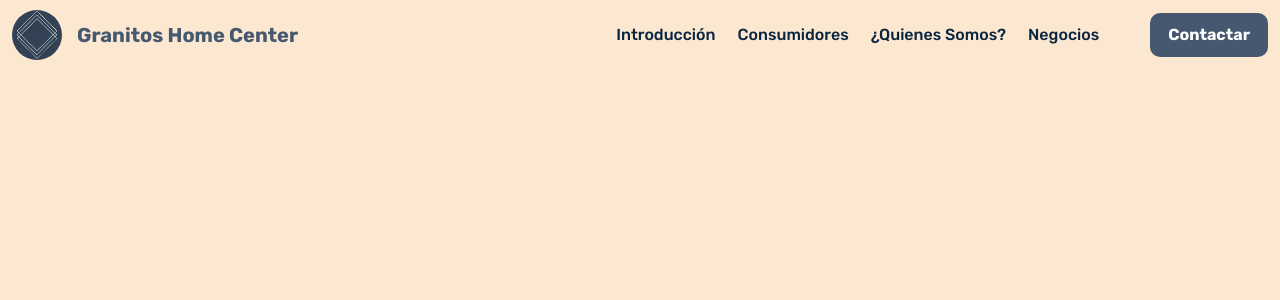
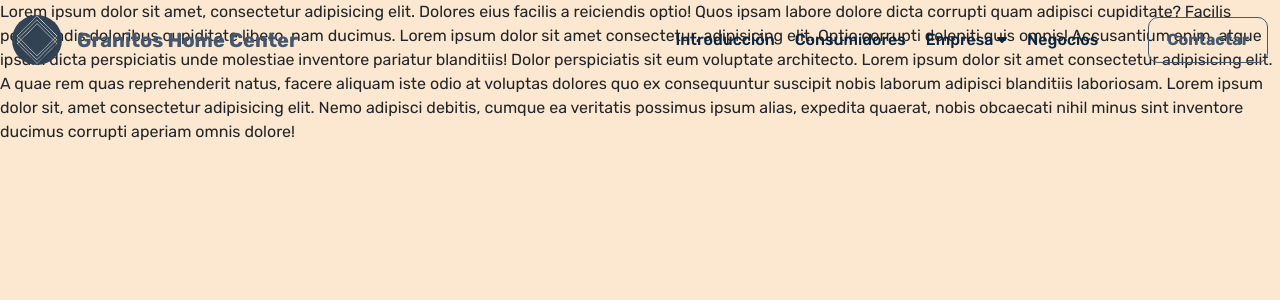
Before and after one commit to addleonel/ghomecenter, a React (Create React App) app: page / in a window 1280 px wide. Shown: the top 300 px of the page. Built offline with nearby package versions, Linux system fonts and the light colour scheme.

Commit message:
nav-bar display behavior

```diff
--- a/src/assets/styles/Header.scss
+++ b/src/assets/styles/Header.scss
@@ -1,4 +1,5 @@
 $bgcolor_button: #46586f;
+$border_color:  #46586f;
 $buttons_font_color: #0A2540;
 $buttons_font_color_hover: rgba(0, 0, 0, 0.39);
 $buttons_background: #efefef;
@@ -13,12 +14,24 @@ $buttons_background: #efefef;
 
 .nav-bar__buttons-item--subscribe {
     @extend .button_format;
-    background: $bgcolor_button;
+    background: transparent;
+    border: 1.5px solid $bgcolor_button !important;
     border-radius: 10px;
-    color: #FFFFFF;
+    color: $bgcolor_button;
     padding: 10px 18px;
     font-weight: bold;
     margin-left: 40px;
+    transition: .3s all;
+}
+
+.nav-bar__buttons-item--subscribe:hover {
+    background: $bgcolor_button;
+    color: #FFFFFF;
+}
+
+
+.nav-bar__buttons-item--subscribe-responsive {
+    display: none;
 }
 
 .nav-bar__buttons-item--options {
@@ -74,12 +87,34 @@ $buttons_background: #efefef;
     background-color: transparent;
     position: fixed;
     width: 100%;
-    height: 88px;
+    height: auto;
     top: 0;
     left: 0;
     z-index: 1000;
     box-shadow: none;
     transition: 0.5s all;
+    display: flex;
+    flex-direction: column;
+    justify-content: center;
+    align-items: center;
+}
+
+
+/*nav-bar options bar*/
+.nav-bar-options {
+    position: fixed;
+    top: 0;
+    left: 0;
+    z-index: 999;
+    padding-top: 120px;
+    width: 100%;
+    height: 500px;
+    background-color: green;
+    color: $buttons_font_color;
+}
+
+#nav-bar-options-company-id {
+    display: none;
 }
 
 /* navbar container */
@@ -142,10 +177,9 @@ $buttons_background: #efefef;
 
 .nav-bar__buttons-item {
     display: block;
-    margin: 15px 1px;
     text-decoration: none;
     border-radius: 5px;
-    padding: 8px 10px;
+    padding: 28px 10px;
     transition: .2s;
 }
 
@@ -158,11 +192,13 @@ $buttons_background: #efefef;
     color: $buttons_font_color_hover;
 }
 
-.nav-bar__buttons-item--explore {
+.nav-bar__buttons-item--company {
+    @extend .button_format;
     @extend .nav-bar__buttons-item--home;
+    background-color: transparent;
 }
 
-.nav-bar__buttons-item--explore:hover {
+.nav-bar__buttons-item--company:hover {
    @extend .nav-bar__buttons-item--home, :hover;
 }
 
@@ -178,6 +214,9 @@ $buttons_background: #efefef;
     @extend .border_radius;
     background-color: $buttons_background;
 }
+
+
+
 
 /* user dropdown section */
 .nav-bar__dropdown {
@@ -295,7 +334,7 @@ $buttons_background: #efefef;
 }
 
 .nav-bar__responsive-item:hover {
-    box-shadow: #f38686 4px 0px inset !important;
+    box-shadow: $border_color 4px 0px inset !important;
     color: $buttons_font_color_hover;
 }
 
@@ -307,6 +346,11 @@ $buttons_background: #efefef;
 
 /* MEDIA QUERY */
 @media screen and (max-width: 962px) {
+
+    .nav-bar__logo-text {
+        display: none;
+    }
+
     .nav-bar__buttons {
         display: none;
     }
@@ -325,6 +369,14 @@ $buttons_background: #efefef;
     .nav-bar__responsive--block {
         display: block;
     }
+
+    .nav-bar__buttons-item--subscribe-responsive {
+        display: block;
+    }
+
+    #nav-bar-options-company-id {
+        display: none;
+    }
 }
 
 @media screen and (max-width: 768px) {
--- a/src/components/Header.jsx
+++ b/src/components/Header.jsx
@@ -11,6 +11,7 @@ import '../assets/styles/Header.scss';
 
 const Header = () => {
 
+  // Change background color on scroll
   const changeBackground = () => {
     if (window.scrollY >= 66){
       let nb = document.getElementById('navbarroot-id');
@@ -26,6 +27,27 @@ const Header = () => {
   useEffect(() => {
     window.addEventListener('scroll', changeBackground);
   })
+
+  // display company options
+  useEffect(() => {
+    let buttonoptions = document.getElementById('nav-bar__buttons-item--company-id');
+    let options = document.getElementById('nav-bar-options-company-id');
+    buttonoptions.addEventListener('mouseover', () => {
+      options.style.display = 'block';
+      document.getElementById('navbarroot-id').style.background = 'transparent';
+    });
+    buttonoptions.addEventListener('mouseout', () => {
+      options.style.display = 'none';
+    });
+    options.addEventListener('mousemove', () => {
+      options.style.display = 'block';
+      document.getElementById('navbarroot-id').style.background = 'transparent';
+    });
+    options.addEventListener('mouseleave', () => {
+      options.style.display = 'none';
+      document.getElementById('navbarroot-id').style.background = '#fff';
+    });
+  });
 
   const displayResponsive = (e) => {
     e.preventDefault();
@@ -59,20 +81,28 @@ const Header = () => {
             <Link className="nav-bar__logo" to="/">
                 <img className="nav-bar__logo-image" src={ logo }/> <span className="nav-bar__logo-text">Granitos Home Center</span>
             </Link>
+            <button className="nav-bar__button-item nav-bar__buttons-item--subscribe nav-bar__buttons-item--subscribe-responsive" onClick={ () => window.location.href="/"}>Contactar</button>
 
             <div className="nav-bar__display" id="nav-bar__display-id" onClick={ displayResponsive }>
                 <img className="nav-bar__display-icon" src={ bars } />
             </div>
 
             <div className="nav-bar__buttons">
-                <Link className="nav-bar__buttons-item nav-bar__buttons-item--home" to="/intro">Introducción</Link>
-                <Link className="nav-bar__buttons-item nav-bar__buttons-item--explore"  to="/intro">Consumidores</Link>
-                <Link className="nav-bar__buttons-item nav-bar__buttons-item--explore"   to="/intro">¿Quienes Somos?</Link>
+                <Link className="nav-bar__buttons-item nav-bar__buttons-item--home" to="/">Introducción</Link>
+                <Link className="nav-bar__buttons-item nav-bar__buttons-item--home"  to="/intro">Consumidores</Link>
+                <button id="nav-bar__buttons-item--company-id" className="nav-bar__buttons-item nav-bar__buttons-item--company">Empresa <FontAwesomeIcon icon="fa-solid fa-caret-down" /></button>
                 <Link className="nav-bar__buttons-item nav-bar__buttons-item--business"  to="/intro">Negocios</Link>
                 <button className="nav-bar__button-item nav-bar__buttons-item--subscribe" onClick={ () => window.location.href="/"}>Contactar</button>
             </div>
         </Container>
       </nav>
+      <div id="nav-bar-options-company-id" className="nav-bar-options">
+          <Container fluid="xxl">
+          <p>csldkcmlksndlkcnslkdnc</p>
+
+          <p>csjnclknsldc</p>
+          </Container>
+      </div>
       <section id="nav-bar__responsive" className="nav-bar__responsive--none"  onClick={ disableMenu }>
         <ul id="nav-bar__responsive-list-id" className="nav-bar__responsive-list" onClick={ enableMenu }>
             <li className="nav-bar__responsive-li" ><Link className="nav-bar__responsive-item" to="/intro#start">Introducción</Link></li>
--- a/src/components/Main.jsx
+++ b/src/components/Main.jsx
@@ -7,7 +7,13 @@ const Main = () => {
     <React.Fragment>
       <section>
       </section>
-      <div style={{"padding-bottom": "3000px", "background": "#fce8d1"}}></div>
+      <div style={{"padding-bottom": "3000px", "background": "#fce8d1"}}>
+
+    Lorem ipsum dolor sit amet, consectetur adipisicing elit. Dolores eius facilis a reiciendis optio! Quos ipsam labore dolore dicta corrupti quam adipisci cupiditate? Facilis perferendis doloribus cupiditate libero, nam ducimus.
+Lorem ipsum dolor sit amet consectetur, adipisicing elit. Optio corrupti deleniti quis omnis! Accusantium enim, atque ipsum dicta perspiciatis unde molestiae inventore pariatur blanditiis! Dolor perspiciatis sit eum voluptate architecto.
+    Lorem ipsum dolor sit amet consectetur adipisicing elit. A quae rem quas reprehenderit natus, facere aliquam iste odio at voluptas dolores quo ex consequuntur suscipit nobis laborum adipisci blanditiis laboriosam.
+    Lorem ipsum dolor sit, amet consectetur adipisicing elit. Nemo adipisci debitis, cumque ea veritatis possimus ipsum alias, expedita quaerat, nobis obcaecati nihil minus sint inventore ducimus corrupti aperiam omnis dolore!
+      </div>
     </React.Fragment>
   );
 }
```
Also changed, not shown: src/assets/styles/Main.scss (added).
